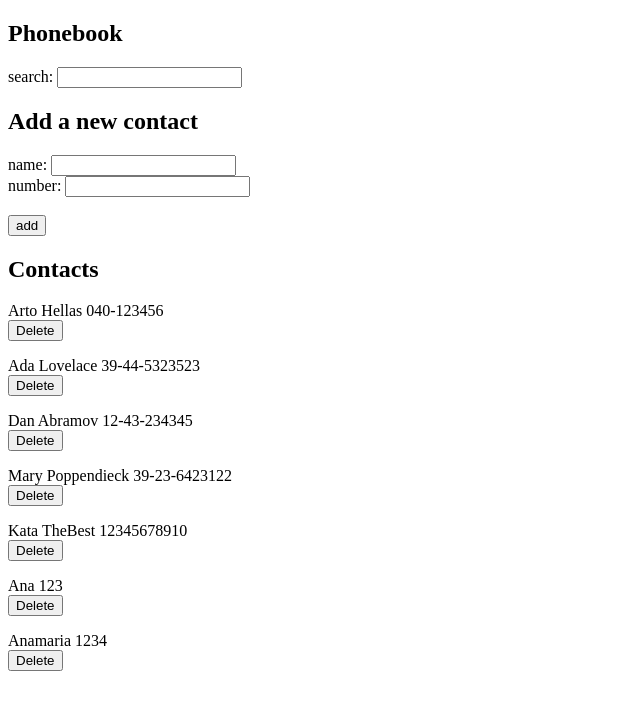
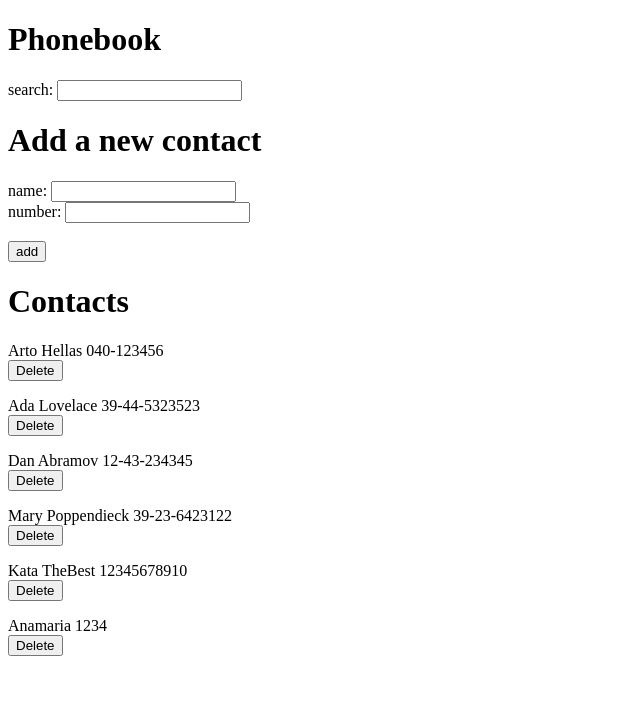
Before and after one commit to acamaras0/Fullstack-Open, a React (Create React App) app in the folder part2/phonebook/: page / in a window 1280 px wide. Shown: the top 710 px of the page, without its empty margins (0-640 px from the left). Built offline with nearby package versions, Linux system fonts and the light colour scheme; data requests are answered from the project's data file.

Commit message:
new component created

```diff
--- a/part2/phonebook/src/App.js
+++ b/part2/phonebook/src/App.js
@@ -4,6 +4,7 @@ import Filter from "./components/Filter.js";
 import Form from "./components/Form.js";
 import Persons from "./components/Person.js";
 import Message from "./components/Messages.js";
+import Header from "./components/Header.js";
 import contactService from "./module/server";
 
 const App = () => {
@@ -102,12 +103,12 @@ const App = () => {
 
   return (
     <>
-      <h2>Phonebook</h2>
+      <Header title={"Phonebook"} />
       <Message name={message} type={messageType} errorMessage={messageError} />
       <Filter persons={showAllPersons} funct={handleShowPerson} />
-      <h2>Add a new contact</h2>
+      <Header title={"Add a new contact"} />
       <Form helpers={functions} newName={newName} newNumber={newNumber} />
-      <h2>Contacts</h2>
+      <Header title={"Contacts"} />
       <Persons contacts={contactsToShow} funct={deletePerson} />
     </>
   );
--- /dev/null
+++ b/part2/phonebook/src/components/Header.js
@@ -0,0 +1,10 @@
+import React from "react";
+
+const Header = ({ title }) => {
+  return (
+    <>
+      <h1>{title}</h1>
+    </>
+  );
+};
+export default Header;
--- a/part2/phonebook/src/db.json
+++ b/part2/phonebook/src/db.json
@@ -26,11 +26,6 @@
       "id": 6
     },
     {
-      "name": "Ana",
-      "number": "123",
-      "id": 7
-    },
-    {
       "name": "Anamaria",
       "number": "1234",
       "id": 8
```
